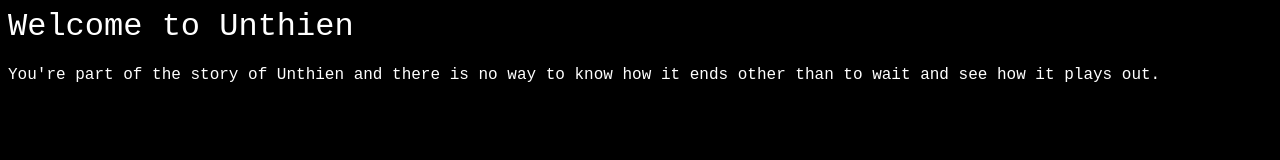
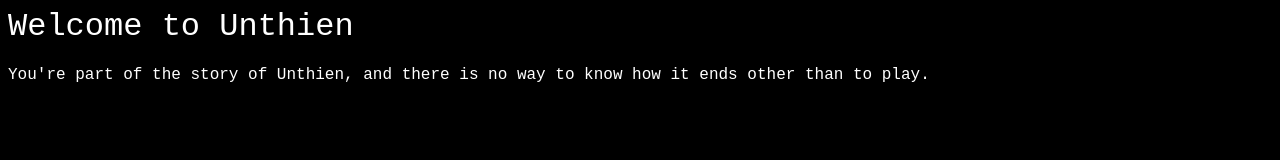
Before and after one commit to ericcvento/textgame, a plain HTML site: page main.html in a window 1280 px wide. Drawn offline with Linux system fonts and the light colour scheme.

Commit message:
edited main.html

```diff
--- a/main.html
+++ b/main.html
@@ -6,7 +6,7 @@
 			<link rel="stylesheet" type="text/css" href="style.css">
 			<h1>Welcome to Unthien</h1>
 			<p>
-				You're part of the story of Unthien and there is no way to know how it ends other than to wait and see how it plays out.
+				You're part of the story of Unthien, and there is no way to know how it ends other than to play.
 			</p>
 	</body>
 
```
